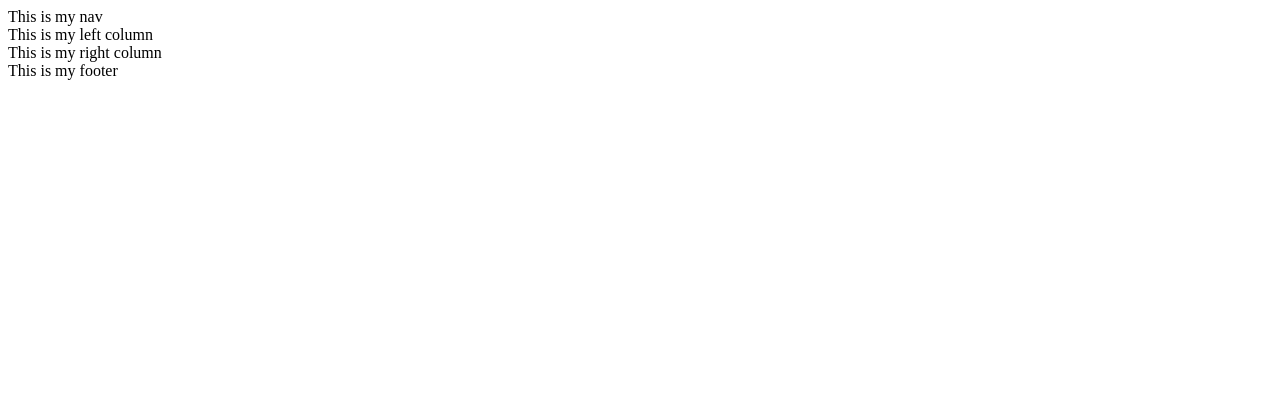
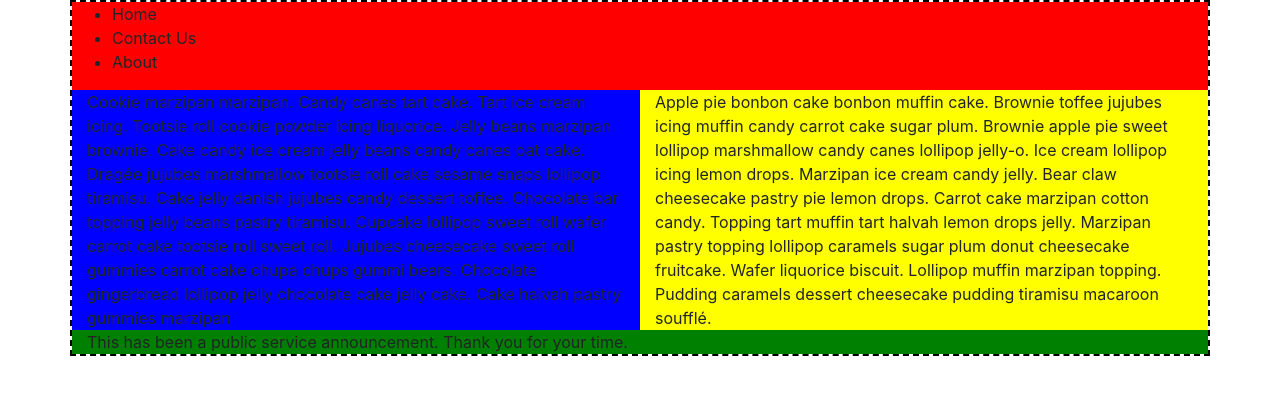
Before and after one commit to WestonTaylor/collab-practice, a plain HTML site: page index.html in a window 1280 px wide. Drawn offline with nearby package versions, Linux system fonts and the light colour scheme.

Commit message:
completed grid with info on index.html, added background colors

```diff
--- a/CSS/style.css
+++ b/CSS/style.css
@@ -0,0 +1,15 @@
+.nav{
+    background-color: red;
+}
+.left{
+    background-color: blue;
+}
+.right{
+    background-color: yellow;
+}
+.footer{
+    background-color: green;
+}
+.row{
+    border: 2px dashed black;
+}
--- a/index.html
+++ b/index.html
@@ -4,23 +4,30 @@
     <meta charset="UTF-8">
     <meta http-equiv="X-UA-Compatible" content="IE=edge">
     <meta name="viewport" content="width=device-width, initial-scale=1.0">
+    <link rel="stylesheet" href="https://cdn.jsdelivr.net/npm/bootstrap@4.5.3/dist/css/bootstrap.min.css" integrity="sha384-TX8t27EcRE3e/ihU7zmQxVncDAy5uIKz4rEkgIXeMed4M0jlfIDPvg6uqKI2xXr2" crossorigin="anonymous">
     <link rel="stylesheet" href="/CSS/style.css">
     <title>Take Home</title>
 </head>
 <body>
     <div class="container">
         <div class="row">
-            <div class="col-sm">
-                This is my nav
+            <div class="col-sm-12 nav">
+                <ul>
+                    <li>Home</li>
+                    <li>Contact Us</li>
+                    <li>About</li>
+                </ul>
             </div>
-            <div class="col-sm left">
-                This is my left column
+            <div class="col-6 left">
+                Cookie marzipan marzipan. Candy canes tart cake. Tart ice cream icing. Tootsie roll cookie powder icing liquorice. Jelly beans marzipan brownie. Cake candy ice cream jelly beans candy canes oat cake. Dragée jujubes marshmallow tootsie roll cake sesame snaps lollipop tiramisu. Cake jelly danish jujubes candy dessert toffee. Chocolate bar topping jelly beans pastry tiramisu. Cupcake lollipop sweet roll wafer carrot cake tootsie roll sweet roll. Jujubes cheesecake sweet roll gummies carrot cake chupa chups gummi bears. Chocolate gingerbread lollipop jelly chocolate cake jelly cake. Cake halvah pastry gummies marzipan
             </div>
-            <div class="col-sm right">
-                This is my right column
+            <div class="col-6 right">
+                Apple pie bonbon cake bonbon muffin cake. Brownie toffee jujubes icing muffin candy carrot cake sugar plum. Brownie apple pie sweet lollipop marshmallow candy canes lollipop jelly-o. Ice cream lollipop icing lemon drops. Marzipan ice cream candy jelly. Bear claw cheesecake pastry pie lemon drops. Carrot cake marzipan cotton candy. Topping tart muffin tart halvah lemon drops jelly. Marzipan pastry topping lollipop caramels sugar plum donut cheesecake fruitcake. Wafer liquorice biscuit. Lollipop muffin marzipan topping. Pudding caramels dessert cheesecake pudding tiramisu macaroon soufflé.
             </div>
+            <div class="w-100"></div>
+            <div
             <div class="col-sm footer">
-                This is my footer
+                This has been a public service announcement. Thank you for your time.
             </div>
         </div>
     </div>
```
